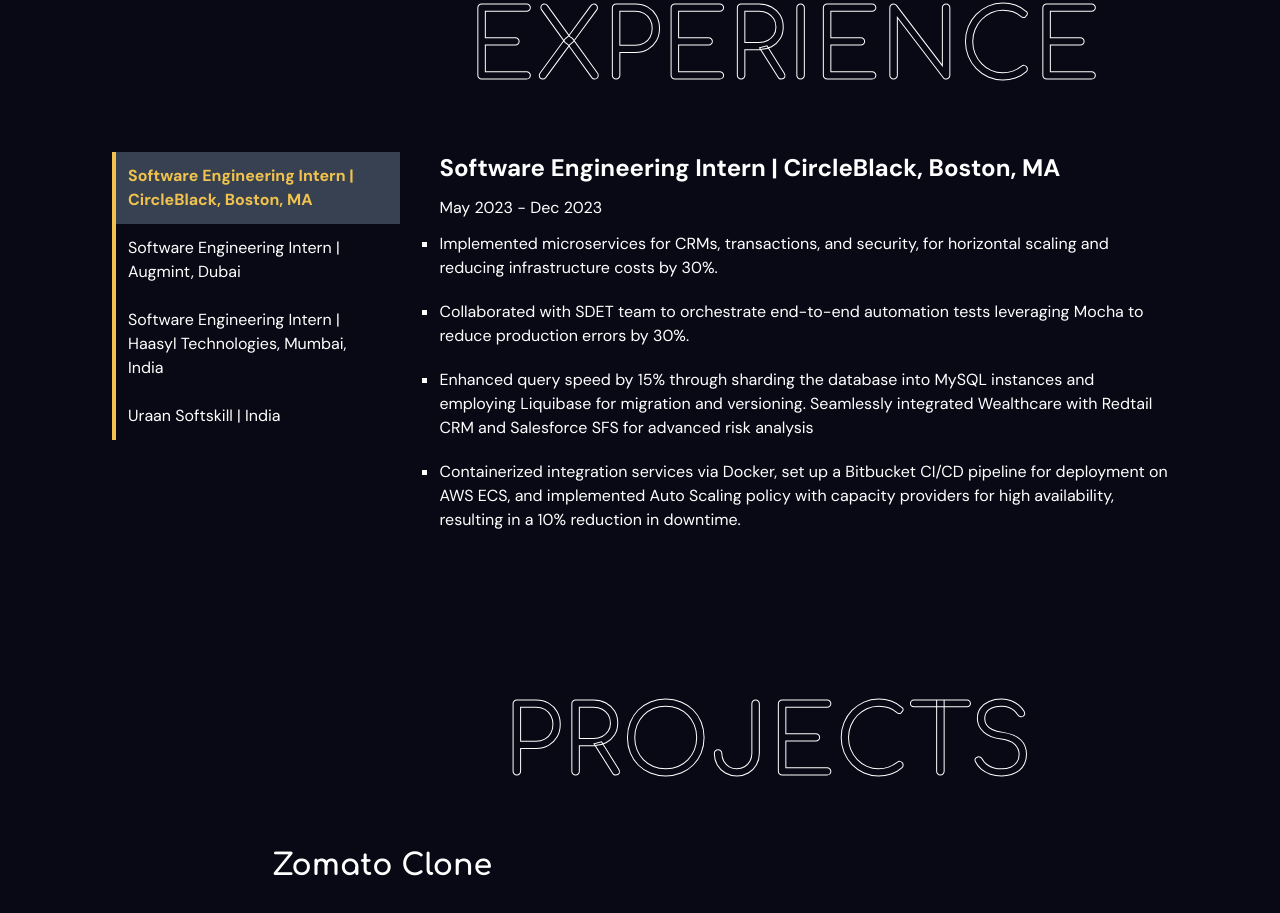
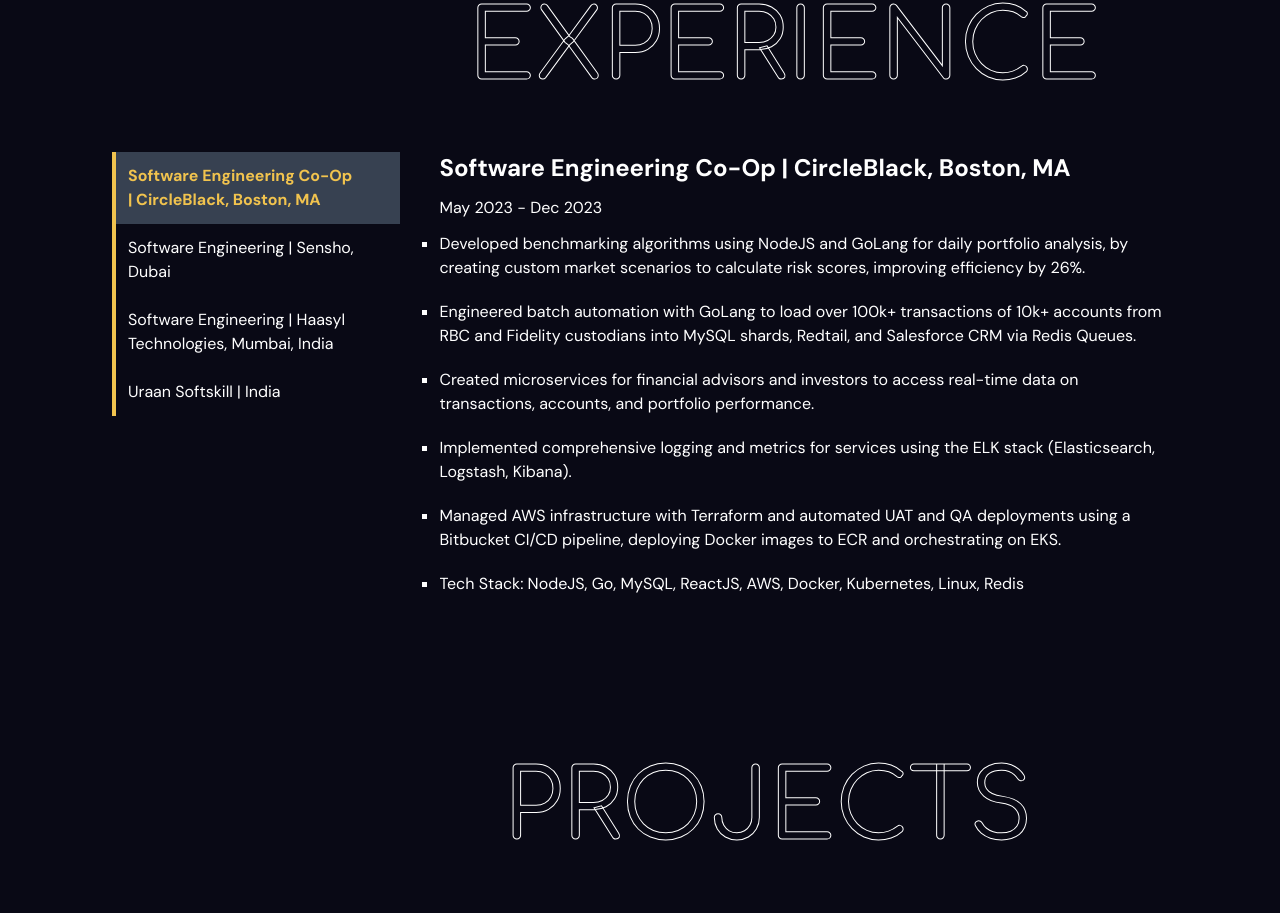
Before and after one commit to jainam240101/Portfolio, a Next.js app: page / in a window 1280 px wide. Shown: the part 1340-2253 px from the top of the page. Built offline with nearby package versions, Linux system fonts and the light colour scheme.

Commit message:
New points

```diff
--- a/Components/data/experienceData.js
+++ b/Components/data/experienceData.js
@@ -1,37 +1,42 @@
 /** @format */
 
 export const Data = {
-  "Software Engineering Intern | CircleBlack, Boston, MA ": {
+  "Software Engineering Co-Op | CircleBlack, Boston, MA ": {
     Duration: "May 2023 - Dec 2023",
     points: [
-      "Implemented microservices for CRMs, transactions, and security, for horizontal scaling and reducing infrastructure costs by 30%.",
-      "Collaborated with SDET team to orchestrate end-to-end automation tests leveraging Mocha to reduce production errors by 30%.",
-      "Enhanced query speed by 15% through sharding the database into MySQL instances and employing Liquibase for migration and versioning. Seamlessly integrated Wealthcare with Redtail CRM and Salesforce SFS for advanced risk analysis",
-      "Containerized integration services via Docker, set up a Bitbucket CI/CD pipeline for deployment on AWS ECS, and implemented Auto Scaling policy with capacity providers for high availability, resulting in a 10% reduction in downtime.",
+      "Developed benchmarking algorithms using NodeJS and GoLang for daily portfolio analysis, by creating custom market scenarios to calculate risk scores, improving efficiency by 26%.",
+      "Engineered batch automation with GoLang to load over 100k+ transactions of 10k+ accounts from RBC and Fidelity custodians into MySQL shards, Redtail, and Salesforce CRM via Redis Queues.",
+      "Created microservices for financial advisors and investors to access real-time data on transactions, accounts, and portfolio performance.",
+      "Implemented comprehensive logging and metrics for services using the ELK stack (Elasticsearch, Logstash, Kibana).",
+      "Managed AWS infrastructure with Terraform and automated UAT and QA deployments using a Bitbucket CI/CD pipeline, deploying Docker images to ECR and orchestrating on EKS.",
+      "Tech Stack: NodeJS, Go, MySQL, ReactJS, AWS, Docker, Kubernetes, Linux, Redis",
     ],
   },
-  "Software Engineering Intern | Augmint, Dubai": {
+  "Software Engineering | Sensho, Dubai": {
     Duration: "Feb 2022 - Aug 2022",
     points: [
-      "Architected primary database in MongoDB and implemented REST APIs using NodeJS with a hexagonal microservices architecture, achieving a response time of 50ms. Integrated RabbitMQ for asynchronous processing of 1000+ transactions requests/minute.",
-      "Developed a component library utilizing ReactJS, StoryBook, and SASS leading to a 30% reduction in development time.",
-      "Engineered Jest unit tests for component testing, resulting in a 25% reduction in runtime errors. Implemented a CI/CD pipeline usingGitHub Actions for seamless deployment across development, staging, and production environments on AWS Amplify.",
+      "Engineered Supertribe, a web3 creators platform, to mint NFTs and POAPs using Django, Postgres, and Kafka with Solana blockchain.",
+      "Architected smooth user interface using ReactJS, EthersJS and SASS with server-side loading and SWR for optimizing response time to 100ms.",
+      "Developed instance templates using Packer to reduce start time by 35% and managed infrastructure on GCP through Terraform cloud.",
+      "Optimized Jenkins CI/CD pipeline to automate deployment by running integration tests, building packer images, deploying to instance groups on GCP, and managing traffic using load balancer. ",
+      "Tech Stack: Django, MongoDB, Kafka, Postgres, Terraform, GCP, ReactJS",
     ],
   },
-  "Software Engineering Intern | Haasyl Technologies, Mumbai, India": {
+  "Software Engineering | Haasyl Technologies, Mumbai, India": {
     Duration: "July 2021 - Feb 2022",
     points: [
-      "Revamped the web app user interface to make it smooth using ReactJS, SASS, and Redux to increase user growth by 20%.",
-      "Developed role-specific admin panels and transaction APIs with NodeJS and GraphQL, facilitating $21,300 in loan transactions through seamless integration with Stripe. Utilized MySQL transactions to process secure database commits and rollbacks.",
-      "Implemented a streamlined Jenkins CI/CD pipeline, automating testing and deployment on AWS EC2 instances. Increased render speed by 30% through the usage of AWS S3 for static web page deployment.",
+      "Implemented admin panel and transaction GraphQL APIs using TypeScript, Apollo, and MySQL, facilitating over $25,000 in loan payments through Eazebuzz. Scheduled CRON jobs on AWS Lambda for automatic debits to maintain a default rate below 10%.",
+      "Collaborated with the SDET team to orchestrate integration and unit tests using Mocha and Jest to reduce production errors by 25%.",
+      "Developed a cross-platform mobile application for iOS and Android using React Native and Expo, enhancing user accessibility and engagement.",
+      "Deployed the infrastructure by containerizing services using Docker, pushing images into ECR to host them on AWS ECS with Fargate, and using ALB to expose the services to the internet.",
+      "Tech Stack: TypeScript, Mocha, Jest, MySQL, MongoDB, React Native, ReactJS, Redux, AWS",
     ],
   },
   "Uraan Softskill | India": {
     Duration: "April 2021 - June 2021",
     points: [
-      "Developed a ReactJS and SASS powered component library to minimize development time by 30% across other projects",
-      "Created staging and production servers on AWS EC2 and configured Nginx to evenly distribute traffic and handle high loads",
-      "Revamped Learnreels web app with ReactJS and Redux, achieving 100ms boost in response time to improve user experience",
+      "Revamped LearnReel, using NextJS, Tailwind CSS, and Redux, incorporating server side with lazy loading to achieve a 150ms response time and handling assets using AWS S3.",
+      "Tech Stack: NextJS, Redux, Tailwind CSS, AWS- Revamped LearnReel, using NextJS, Tailwind CSS, and Redux, incorporating server side with lazy loading to achieve a 150ms response time and handling assets using AWS S3. Tech Stack: NextJS, Redux, Tailwind CSS, AWS",
     ],
   },
 };
```
